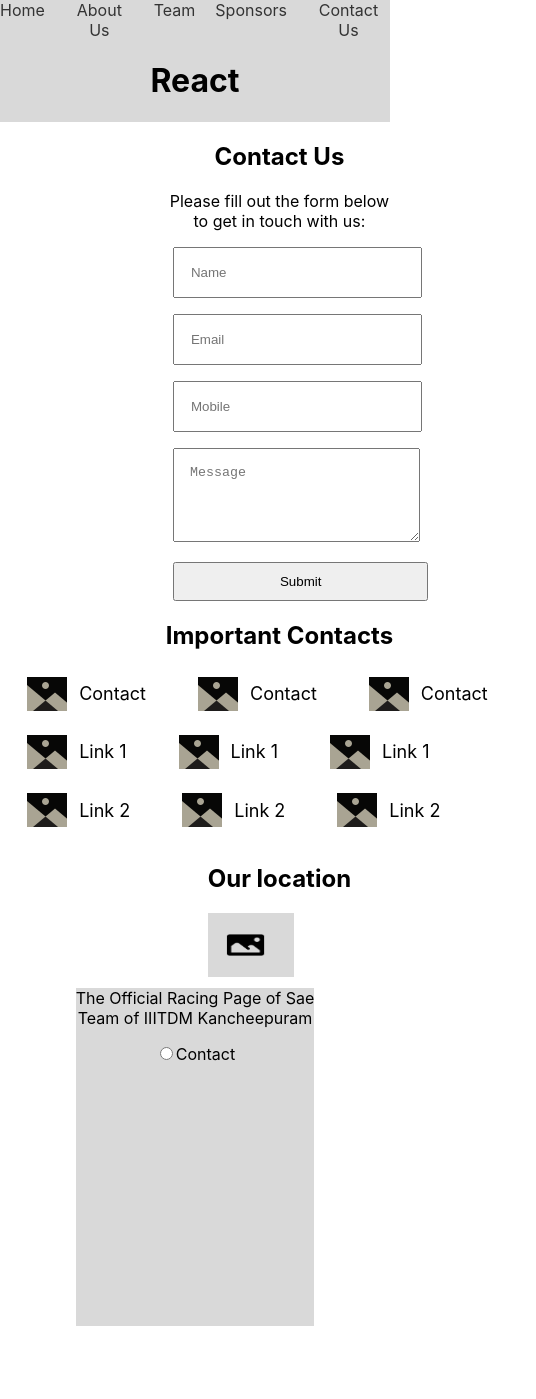
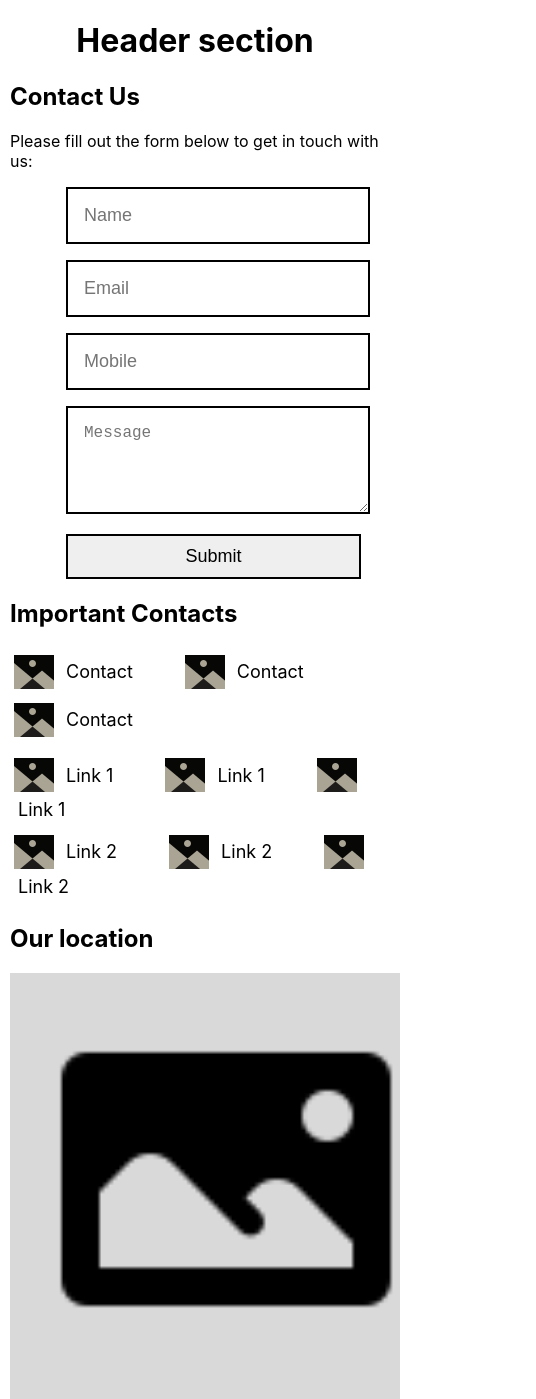
Before and after one commit to karthik825/contactpage, a React (Create React App) app: page / in a window 390 px wide. Shown: the whole page, 536 px wide, since content can reach past the window. Before the commit the page ends 1326 px from the top, so only its background shows below. Built offline with nearby package versions, Linux system fonts and the light colour scheme.

Commit message:
responsiveness done partially

```diff
--- a/src/App.css
+++ b/src/App.css
@@ -1,87 +1,13 @@
-.App {
-  display: flex;
-  flex-direction: column;
-  /* align-items: flex-end; */
-
-  /* padding: 20px; */
-
-  height: 100vh;
-}
-.appcontext{
-  background-color: #D9D9D9;
-  height:30%;
+.centered-text {
+  text-align: center;
+  height: 40%;
 }
 
-.appcontext nav {
-  flex-grow: 1;
-  overflow-y: auto;
-  display: flex;
-  justify-content: flex-end;
-  flex-direction: column;
-
-  background-color: #D9D9D9;
-
-
+.contact-section {
+  padding-left: 5rem;
 }
 
-.redbg{
-  background-color: #D9D9D9;
-}
-
-/* .spacer {
-  width: 100%;
-  height: 40px;
-  background-color: #f0f0f0;
-} */
-
-header {
-  padding: 20px 0;
-}
-
-nav ul {
-  list-style-type: none;
-  padding: 0;
-  margin: 0;
-  display: flex;
-  justify-content: flex-end;
-  gap: 20px;
-}
-
-nav ul li {
-  display: inline-block;
-}
-
-nav ul li a {
-  text-decoration: none;
-  color: #333;
-}
-
-
-/* Responsive Styles */
-@media (max-width: 768px) {
-  .App {
-    align-items: center;
-    text-align: center;
-  }
-
-  nav ul {
-    justify-content: center;
-  }
-}
-
-  .centered-text {
-    /* position: absolute; */
-
-    /* transform: translate(-50%, -50%); */
-    text-align: center;
-    height: 40%;
-
-  }
-  .contact-section{
-    padding-left: 20vb;
-  }
-
-  .formss{
+.formss {
   justify-content: center;
   text-align: center;
 }
@@ -101,80 +27,87 @@ nav ul li a {
   width: 100%;
   padding: 1rem;
   margin-bottom: 1rem;
-
-    /* border:3px black; */
+  border: 2px solid;
+  font-size: large;
 }
-
 
 .formss button {
   padding: 10px 20px;
-    width: 120%;
+  width: 110%;
+  border: 2px solid;
+  font-size: large;
 }
 
-  .importantcontacts{
-    padding-left: 20vb;
+.importantcontacts {
+  padding-left: 5rem;
 }
 
-  .row{
+.row {
   display: flex;
+  flex-wrap: wrap;
   align-items: center;
   padding-bottom: 2%;
-    padding-right:5%;
-  }
-/*
-  .row label{
-    padding-right:15%;
-    align-content: center;
-    align-items:center;
-  } */
-
-  .location{
-    padding-left:20vb;
+  padding-right: 5%;
 }
 
-  .gallery{
-    width:60%;
-    height:50%;
-    background-color: #D9D9D9;
-    /* margin-bottom: 40vh; */
-  }
-  .downcontent{
-    width:100%;
-    background-color: #D9D9D9;
-    height:40vh;
-
-  }
-  .paragraph{
-    text-align: center;
-    align-items: center;
+.location {
+  padding-left: 5rem;
 }
 
-  /* .downcontent {
-    padding-top: 10vh;
+.gallery {
+  width: 60%;
+  height: 80%;
+  padding-left: 5%;
+  background-color: #D9D9D9;
+  padding-bottom: 30px;
+}
 
-    height: 30vh;
+.downcontent {
+  width: 100%;
+  background-color: #D9D9D9;
+  height: 40vh;
+}
+
+.paragraph {
   text-align: center;
-    background-color: #D9D9D9;
-    padding-left:100vh;
-    padding-right:100vh;
-    padding-bottom:10vh;
-  } */
+}
 
-  /* .paragraph{
-    text-align: center;
-  } */
-.label{
+.label {
   margin-left: 0.5rem;
   padding-right: 3rem;
   font-size: large;
 }
 
-.gallery img{
-  height:50%;
-  width:50%;
+.gallery img {
+  height: 50%;
+  width: 40%;
   padding-left: 1rem;
   padding-top: 1rem;
   align-items: center;
   display: flex;
   align-content: center;
 }
+
+/* Responsive Styles */
+@media (max-width: 768px) {
+  .contact-section,
+  .importantcontacts,
+  .location,
+  .gallery {
+    padding-left: 10px;
+  }
+
+  .formss {
+    padding: 0 10px;
+  }
+
+  .gallery {
+    width: 100%;
+    height: auto;
+  }
+
+  .gallery img {
+    width: 100%;
+    height: auto;
+  }
+}
--- a/src/App.jsx
+++ b/src/App.jsx
@@ -13,7 +13,7 @@ function App() {
   return (
     <div className="App">
       <div className='appcontext'>
-        <nav className='redbg'>
+        {/* <nav className='redbg'>
           <ul>
             <li><a href="#home">Home</a></li>
             <li><a href="#about">About Us</a></li>
@@ -21,9 +21,9 @@ function App() {
             <li><a href="#sponsors">Sponsors</a></li>
             <li><a href="#contact">Contact Us</a></li>
           </ul>
-        </nav>
+        </nav> */}
         <div className="centered-text">
-          <h1>React</h1>
+          <h1>Header section</h1>
         </div>
         </div>
         <div className="contact-section">
@@ -61,10 +61,7 @@ function App() {
           <span className='label'>Contact</span>
           <img src={computerImage} alt='roundimage'/>
           <span className='label'>Contact</span>
-          {/* <input type="radio" id="option2" name="option" /> */}
-          {/* <label htmlFor="option2">Contact</label>
-          {/* <input type="radio" id="option3" name="option" /> */}
-           {/* <label htmlFor="option3">Contact</label>  */}
+
         </div>
         <div className="row">
         <img src={computerImage} alt='roundimage'/>
@@ -93,22 +90,11 @@ function App() {
             {/* <img src="" alt='image'>IMAGE</img> */}
           </div>
         </div>
-        <div className='gap'>
-        <div className='downcontent'>
-          <div className='paragraph'>
-            <p>The Official Racing Page of Sae<br></br>Team of IIITDM Kancheepuram</p>
-          </div>
-          <div className='radio'>
-
-          <input type="radio" id="option1" name="option" />
-          <label htmlFor="option1">Contact</label>
-
-          </div>
 
 
 
-        </div>
-        </div>
+
+
       </div>
 
   );
```
Also changed, not shown: public/icon.png (added), public/location.png (added). Lines whose indentation alone changed are shown as unchanged.
